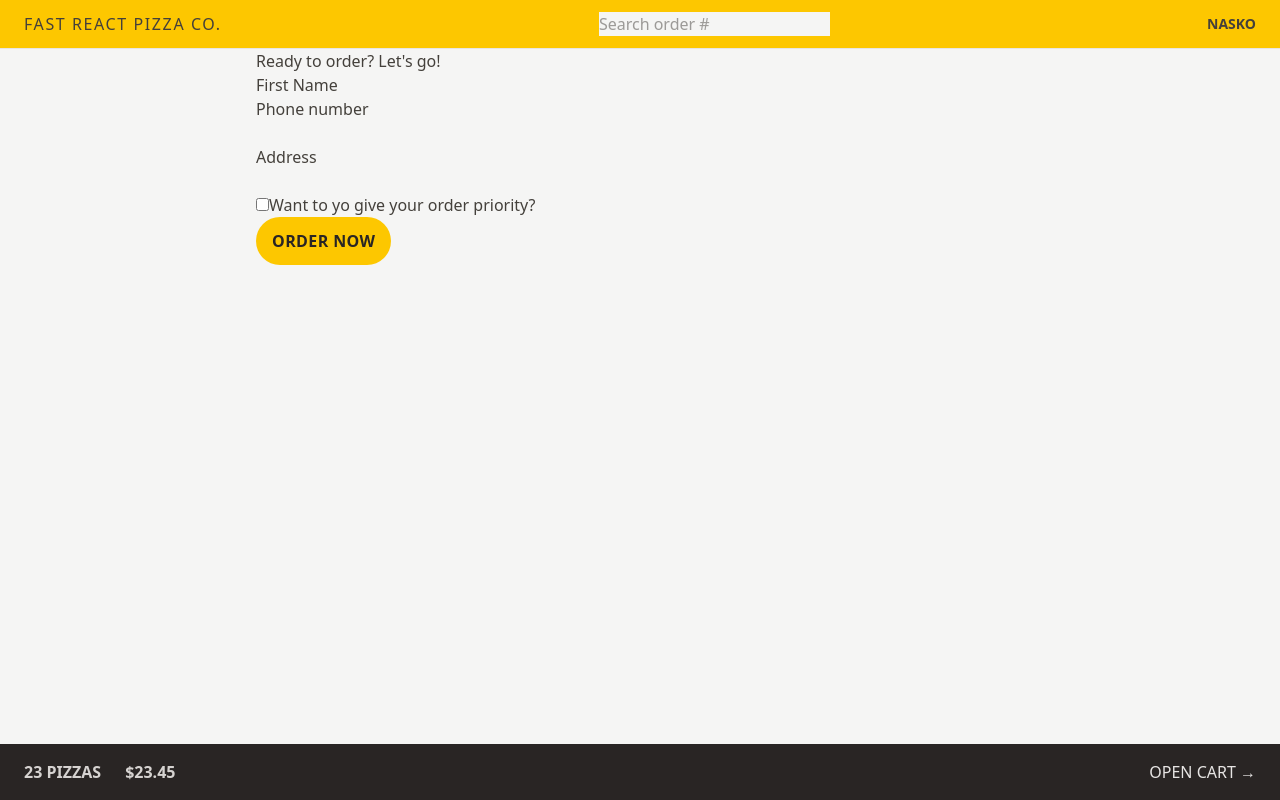
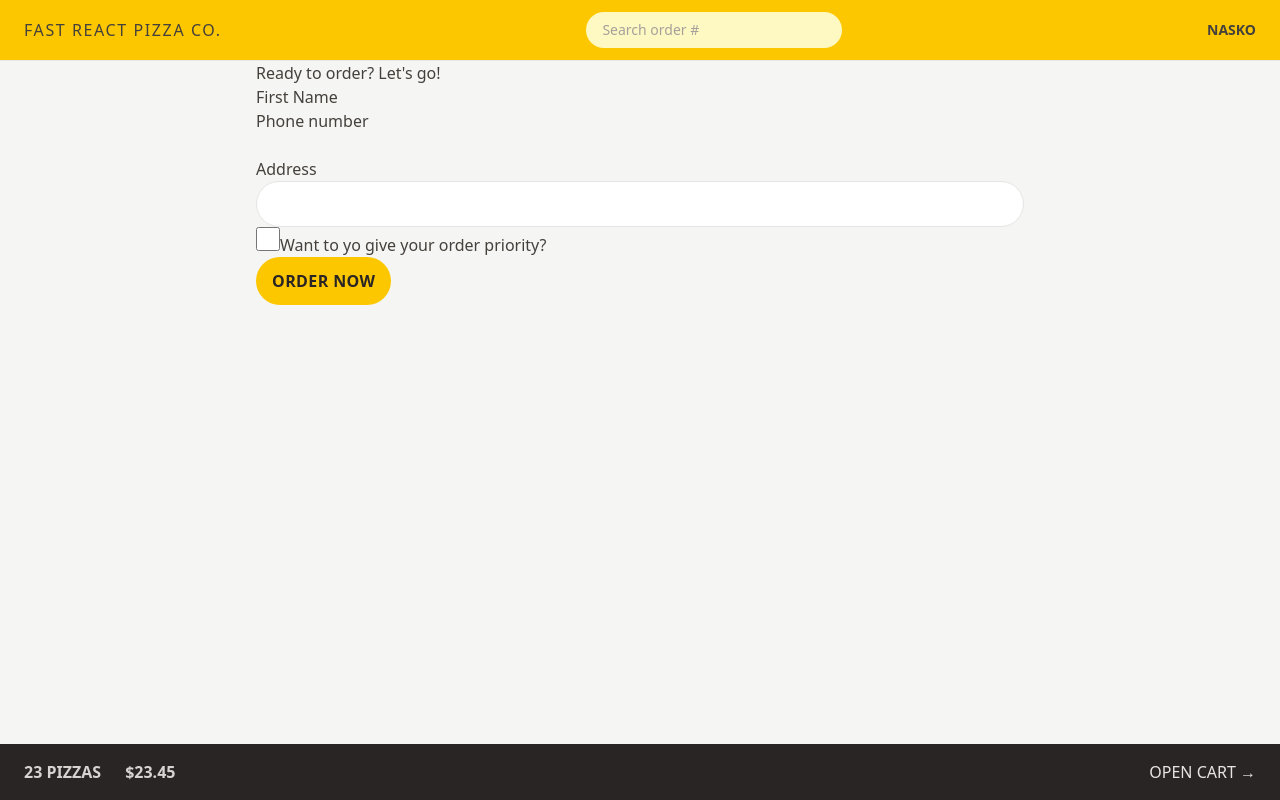
Before and after one commit to at-atanasov/fast-react-pizza, a React (Vite) app: page /order/new in a window 1280 px wide. Built offline with nearby package versions, Linux system fonts and the light colour scheme.

Commit message:
Styling Form Elements

```diff
--- a/src/features/order/CreateOrder.jsx
+++ b/src/features/order/CreateOrder.jsx
@@ -62,12 +62,18 @@
         <div>
           <label>Address</label>
           <div>
-            <input type="text" name="address" required />
+            <input
+              className="w-full rounded-full border border-stone-200 bg-white px-4 py-2 text-sm transition-all duration-300 placeholder:text-stone-400 focus:ring focus:ring-yellow-400 focus:outline-none md:px-6 md:py-3"
+              type="text"
+              name="address"
+              required
+            />
           </div>
         </div>
 
         <div>
           <input
+            className="h-6 w-6 accent-yellow-400 focus:ring focus:ring-yellow-400 focus:ring-offset-2 focus:outline-none"
             type="checkbox"
             name="priority"
             id="priority"
--- a/src/features/order/SearchOrder.jsx
+++ b/src/features/order/SearchOrder.jsx
@@ -15,7 +15,7 @@
   return (
     <form onSubmit={handleSubmit}>
       <input
-        className="bg-stone-100"
+        className="focus:ring-opacity-50 w-28 rounded-full bg-yellow-100 px-4 py-2 text-sm transition-all duration-300 placeholder:text-stone-400 focus:ring focus:ring-yellow-500 focus:outline-none sm:w-64 sm:focus:w-72"
         placeholder="Search order #"
         value={query}
         onChange={(e) => setQuery(e.target.value)}
```
